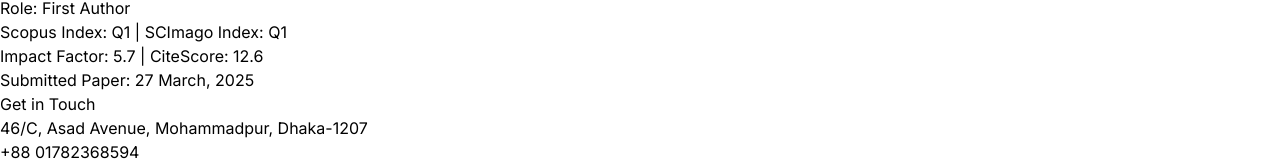
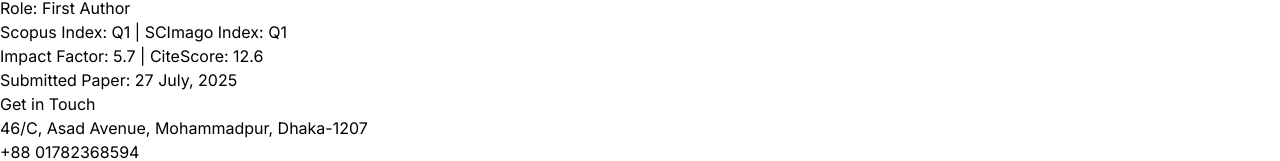
Before and after one commit to afia25/My-Portfolio, a React (Vite) app: page / in a window 1280 px wide. Shown: the part 6513-6674 px from the top of the page. Built offline with nearby package versions, Linux system fonts and the light colour scheme.

Commit message:
Update index.js

```diff
--- a/src/constants/index.js
+++ b/src/constants/index.js
@@ -56,7 +56,7 @@ export const PUBLICATIONS = [
     role: "First Author",
     scopus_index: "Q1 | SCImago Index: Q1",
     impact_factor: "5.7 | CiteScore: 12.6",
-    submitted_paper: "27 March, 2025"
+    submitted_paper: "27 July, 2025"
   },
 
 ];
```
